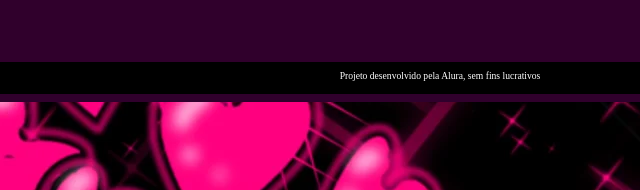
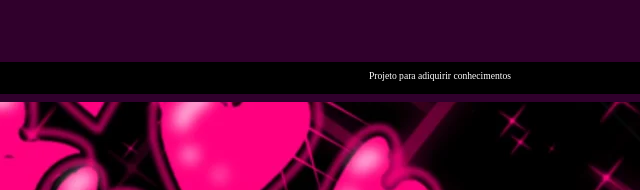
Before and after one commit to Abobrinha7/Games-Questions, a plain HTML site: page index.html in a window 1280 px wide. Shown: the part 706-896 px from the top of the page, 208-848 px from the left. Drawn offline with Linux system fonts and the light colour scheme.

Commit message:
atualização do projeto games

```diff
--- a/index.html
+++ b/index.html
@@ -23,7 +23,7 @@
         </section>
     </main>
     <footer>
-        <p>Projeto desenvolvido pela Alura, sem fins lucrativos</p>
+        <p>Projeto para adiquirir conhecimentos</p>
     </footer>
     <script src="app.js"></script>
     <script src="perguntas.js"></script>
```
